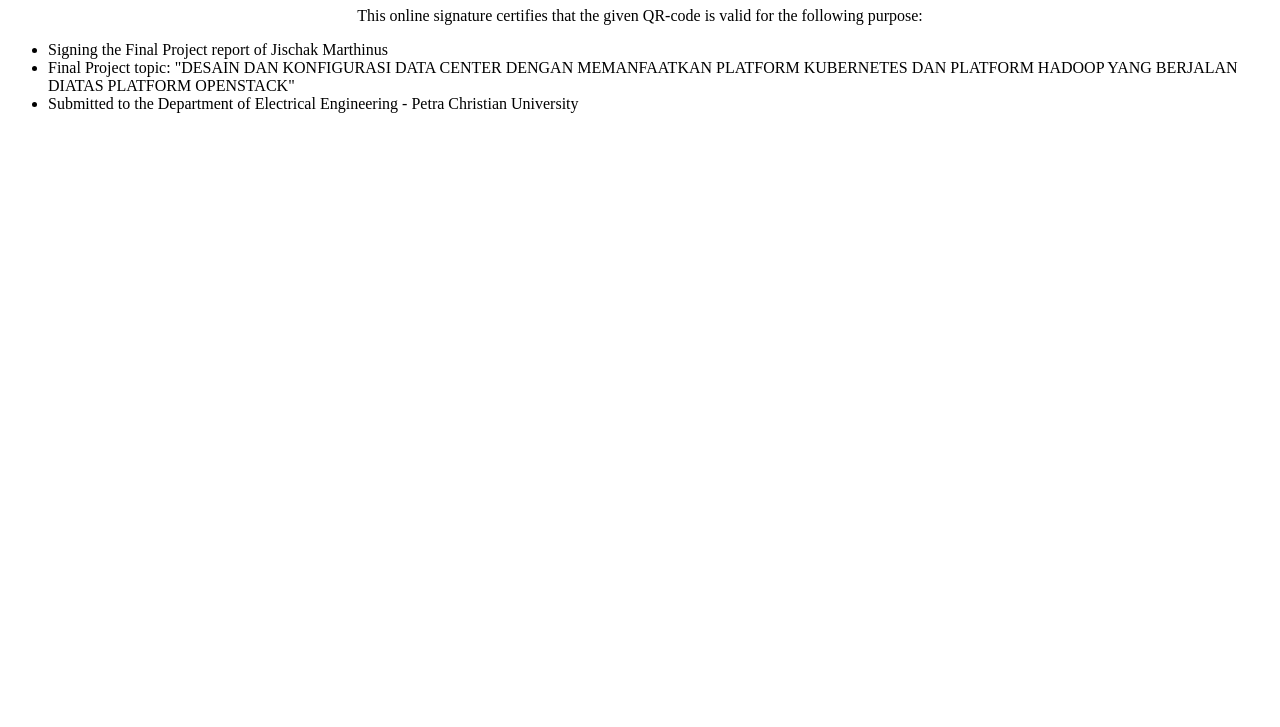
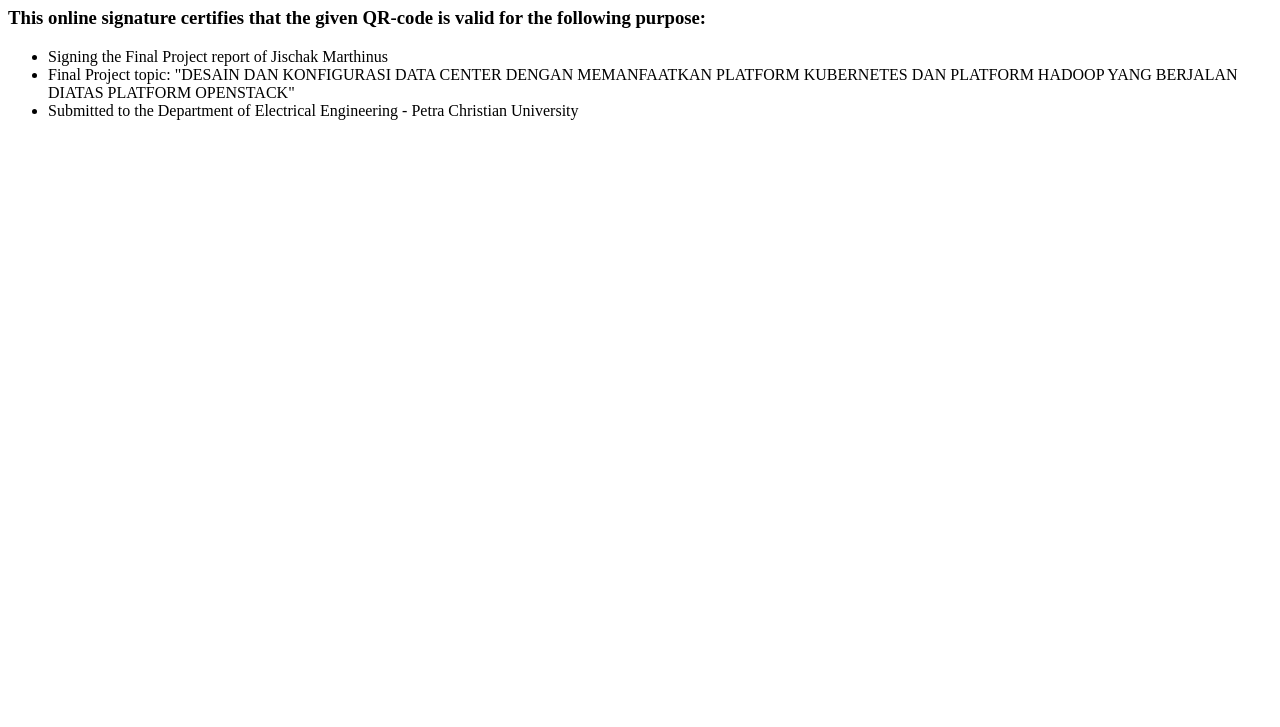
Before and after one commit to isugi/isugi.github.io, a plain HTML site: page s1/index.html in a window 1280 px wide. Shown: the part 73-800 px from the top of the page. Drawn offline with Linux system fonts and the light colour scheme.

Commit message:
Update index.html
Update

```diff
--- a/s1/index.html
+++ b/s1/index.html
@@ -7,7 +7,7 @@
 </body>
 <h1 align=center>Online Signature of Indar Sugiarto</h1>
 <p align=center>
-This online signature certifies that the given QR-code is valid for the following purpose:
+  <h3>This online signature certifies that the given QR-code is valid for the following purpose:</h3>
 </p>
 <ul>
 <li>Signing the Final Project report of Jischak Marthinus</li>
```
